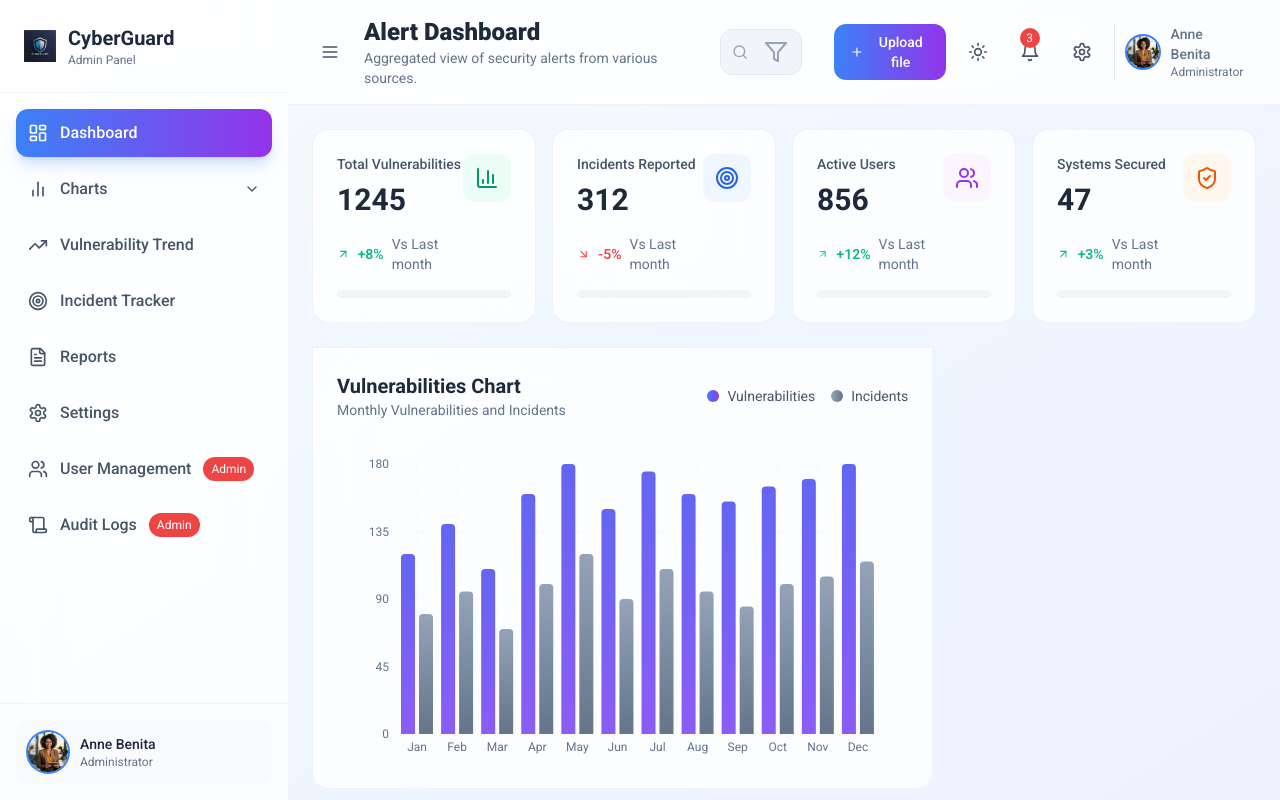
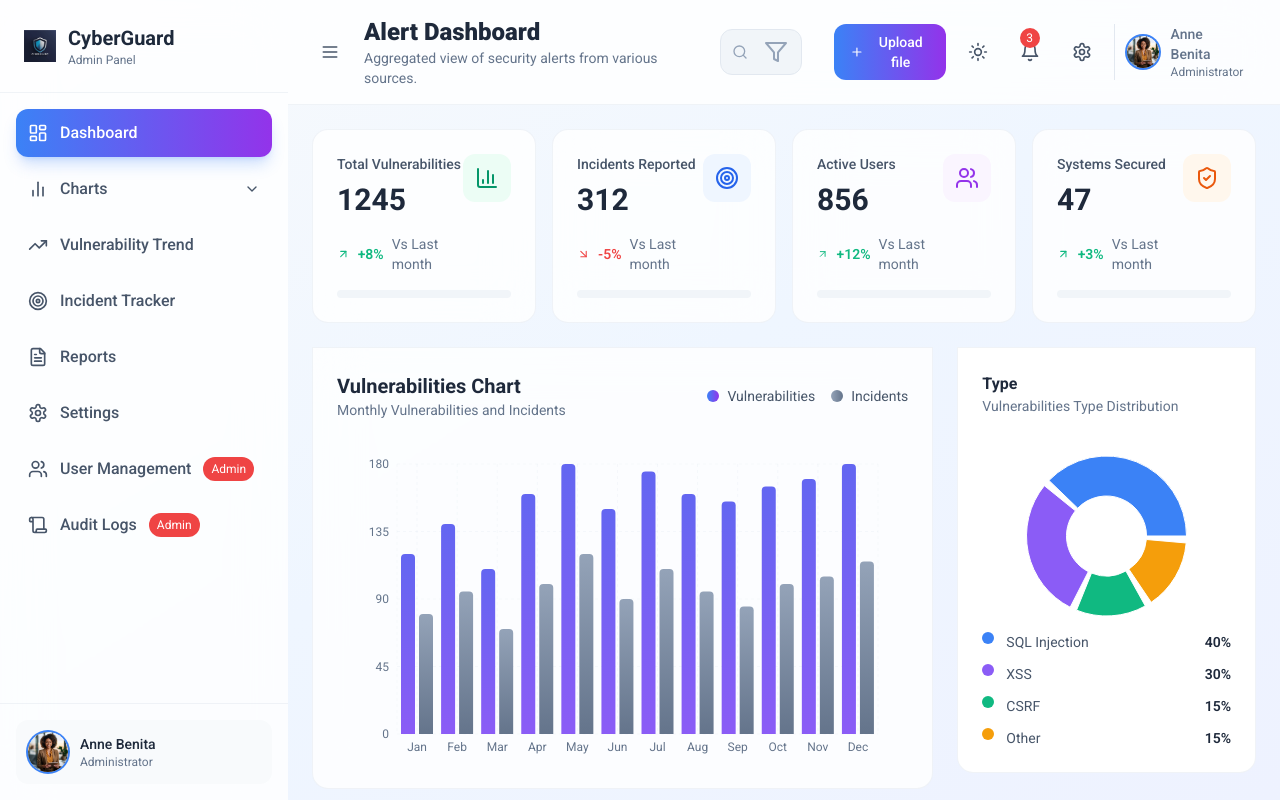
Before and after one commit to Anne-Benita/CyberGuard, a React (Vite) app: page / in a window 1280 px wide. Built offline with nearby package versions, Linux system fonts and the light colour scheme.

Commit message:
Updated componentss

```diff
--- a/src/components/Dashboard/ChartSection.jsx
+++ b/src/components/Dashboard/ChartSection.jsx
@@ -7,8 +7,8 @@
         <div className="xl:col-span-2">
         <VulnerabilitiesChart/>
         </div >
-        <div>
-
+        <div className="space-y-6">
+        <VulTypeChart/>
         </div>
     </div>
 
--- a/src/components/Dashboard/VulTypeChart.jsx
+++ b/src/components/Dashboard/VulTypeChart.jsx
@@ -1,9 +1,62 @@
 import React from 'react'
+import { PieChart, Pie, Cell, ResponsiveContainer, Tooltip } from 'recharts';
+const data = [
+  { type: "SQL Injection", value: 40, color:"#3b82f6" },
+  { type: "XSS", value: 30, color:"#8b5cf6"},
+  { type: "CSRF", value: 15, color:"#10b981"},
+  { type: "Other", value: 15, color:"#f59e0b" }
+];
 
 function VulTypeChart() {
   return (
-    <div>
+    <div className="bg-white dark:bg-slate-900 backdrop-blur-xl rounded-b-2xl p-6 border
+     border-slate-200/50 dark:border-slate-700/50">
+      <div className="mb-6">
+        <h3 className="text-lg- font-bold text-slate-800 dark:text-white">Type</h3>
+      <p className="text-sm text-slate-500 dark:text-slate-400">Vulnerabilities Type Distribution</p>
+      </div>
+      <div className="h-48">
+       <ResponsiveContainer width="100%" height="100%" >
+        <PieChart>
+        <Pie
+        data={data}
+        cx="50%"
+        cy="50%"
+        innerRadius={40}
+        outerRadius={80}
+        paddingAngle={5}
+        dataKey="value"
+        >
+        {data.map((entry, index) => (
+            <Cell key={'cell-${index'} fill ={entry.color}/>
+        ))}
+        </Pie>
+        <Tooltip
+        contentStyle={{
+            backgroundColor: "rgba(255,255,255,0.95)",
+            border: "none",
+            borderRadius: "12px",
+            boxShadow:"0 10px 40px rgba(0, 0, 0, 0.1)",
+        }}
+        />
+        </PieChart>
+       </ResponsiveContainer>
+      </div>
+      <div className="space-y-3">
+        {data.map((item, index) => {
+            return <div className="flex items-center justify-between" key={index}>
+                <div className="flex itme-sce space-x-3">
+                <div className="w-3 h-3 rounded-full" style={{backgroundColor: item.color}}/>
+                <span className="text-sm text-slate-600 dark:text-slate-400">{item.type}
+                </span>
 
+                </div>
+                <div className="text-sm font-semibold text-slate-800 dark:text-white">
+                    {item.value}%
+                </div>
+            </div>
+        })}
+      </div>
     </div>
   )
 }
```
